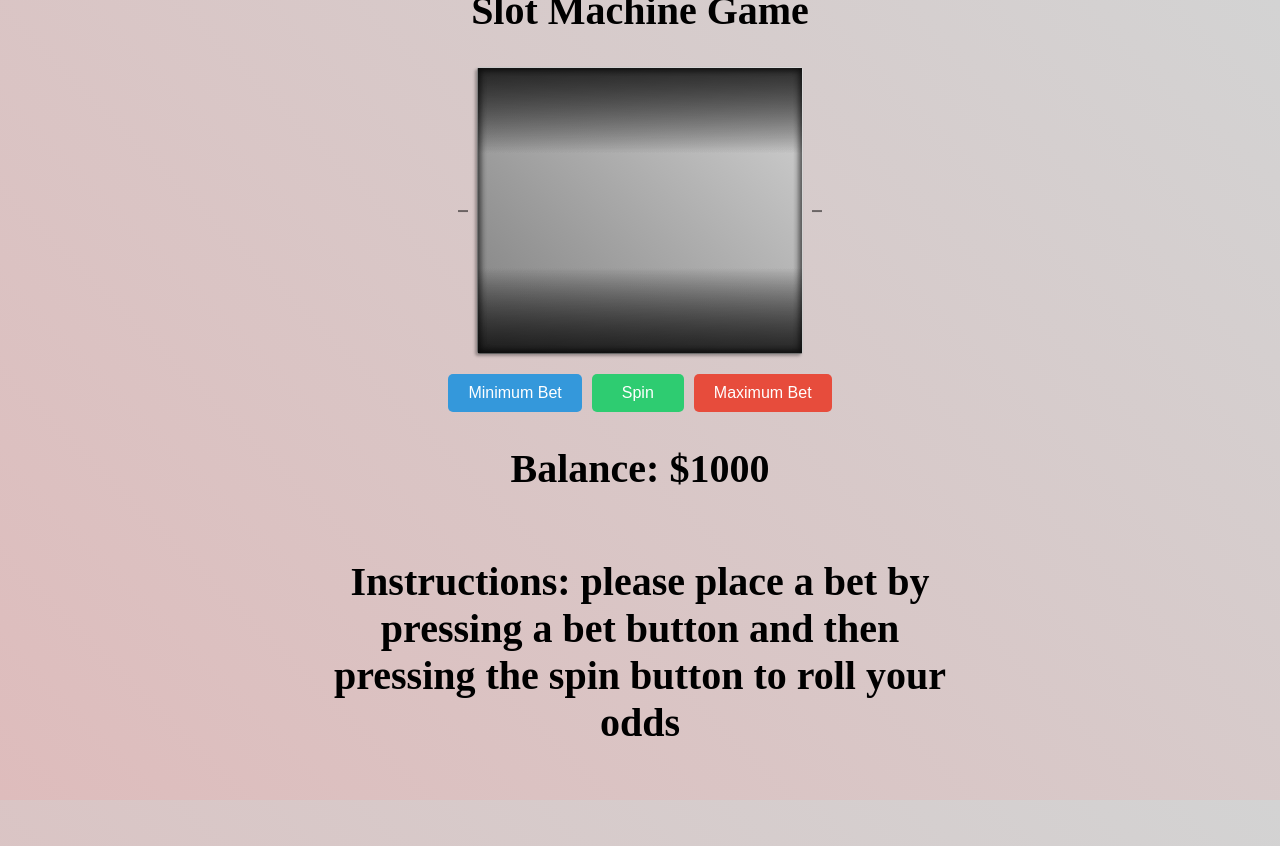
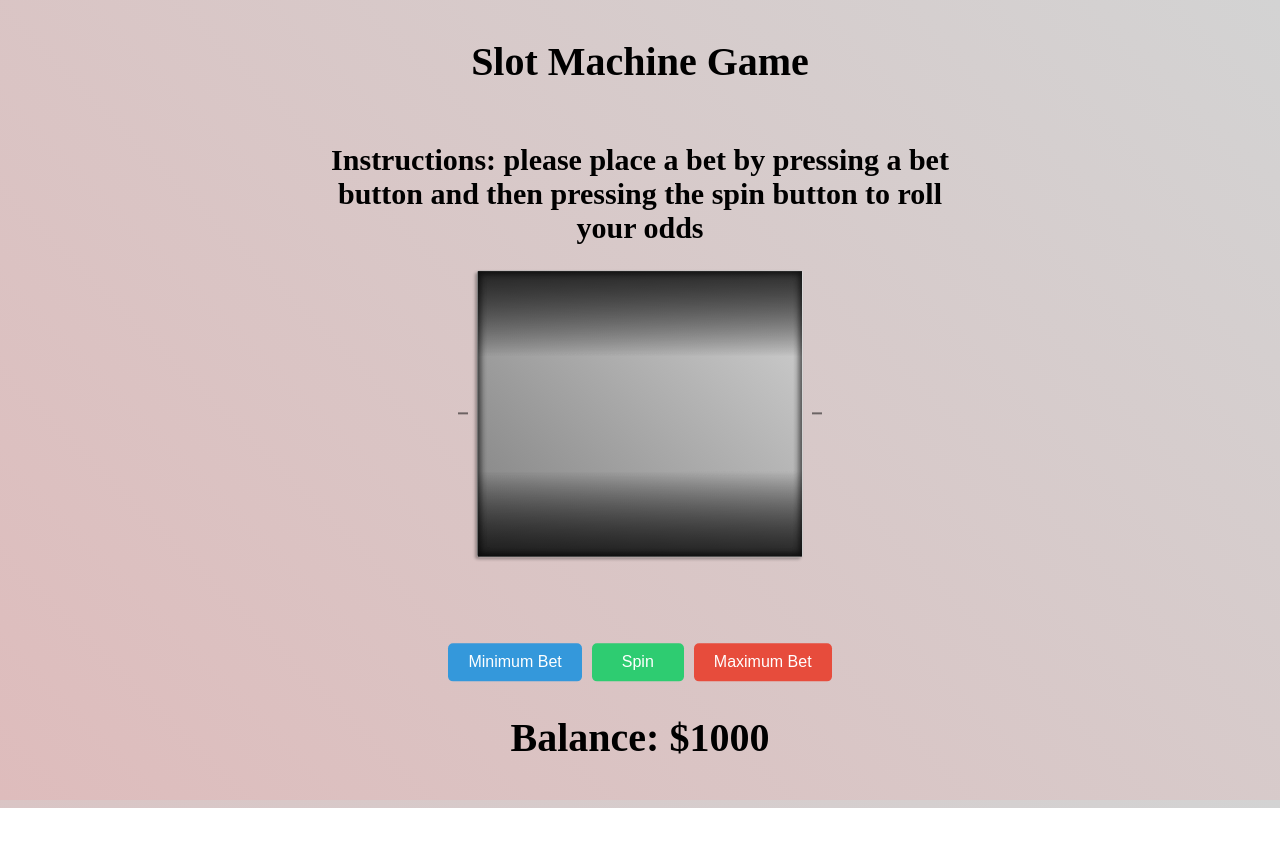
Before and after one commit to JoseDiazCodes/slot-machine, a plain HTML site: page index.html in a window 1280 px wide. After the commit the page ends 808 px from the top, so only its background shows below. Drawn offline with Linux system fonts and the light colour scheme.

Commit message:
fixed some styling issues and moved around some html elements to make the instructions more intuitive

```diff
--- a/css/styles.css
+++ b/css/styles.css
@@ -221,3 +221,7 @@ h2 {
 	font-size: 4rem;
 	text-align: center;
 }
+
+#instructions {
+	font-size: 3rem;
+}
--- a/index.html
+++ b/index.html
@@ -12,20 +12,23 @@
 
 		<section class="container">
 			<h1>Slot Machine Game</h1>
+			<h2 id="instructions">Instructions: please place a bet by pressing a bet button and then pressing the spin button to roll your odds</h2>
 			<section class="slots">
 				<div class="reel reel1"></div>
 				<div class="reel reel2"></div>
 				<div class="reel reel3"></div>
 			</section>
-
+			<h2 id="result"></h2>
 			<div class="controls">
 				<button class="bet-btn min-bet">Minimum Bet</button>
 				<button class="spin-btn">Spin</button>
 				<button class="bet-btn max-bet">Maximum Bet</button>
 			</div>
-			<h2 id="balance">Balance: $1000</h1>
-			<h2 id="instructions">Instructions: please place a bet by pressing a bet button and then pressing the spin button to roll your odds</h2>
-			<h2 id="result"></h2>
+			<div>
+				<h2 id="balance">Balance: $1000</h1>
+			</div>
+
+
 		</section>
 
 
```
